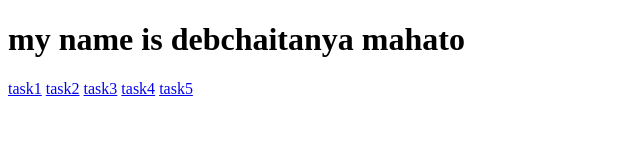
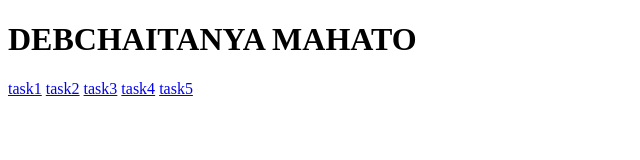
Before and after one commit to mahatodebchaitanya/my3rdrepo, a plain HTML site: page index.html in a window 1280 px wide. Shown: the whole page, without its empty margins (0-640 px from the left). Drawn offline with Linux system fonts and the light colour scheme.

Commit message:
nameupdate

```diff
--- a/index.html
+++ b/index.html
@@ -7,7 +7,7 @@
     <title>Document</title>
 </head>
 <body>
-  <h1>my name is debchaitanya mahato</h1>
+  <h1>DEBCHAITANYA MAHATO</h1>
   <a href="task2.html">task1</a>
   <a href="task3.html">task2</a>
   <a href="task4.html">task3</a>
```
